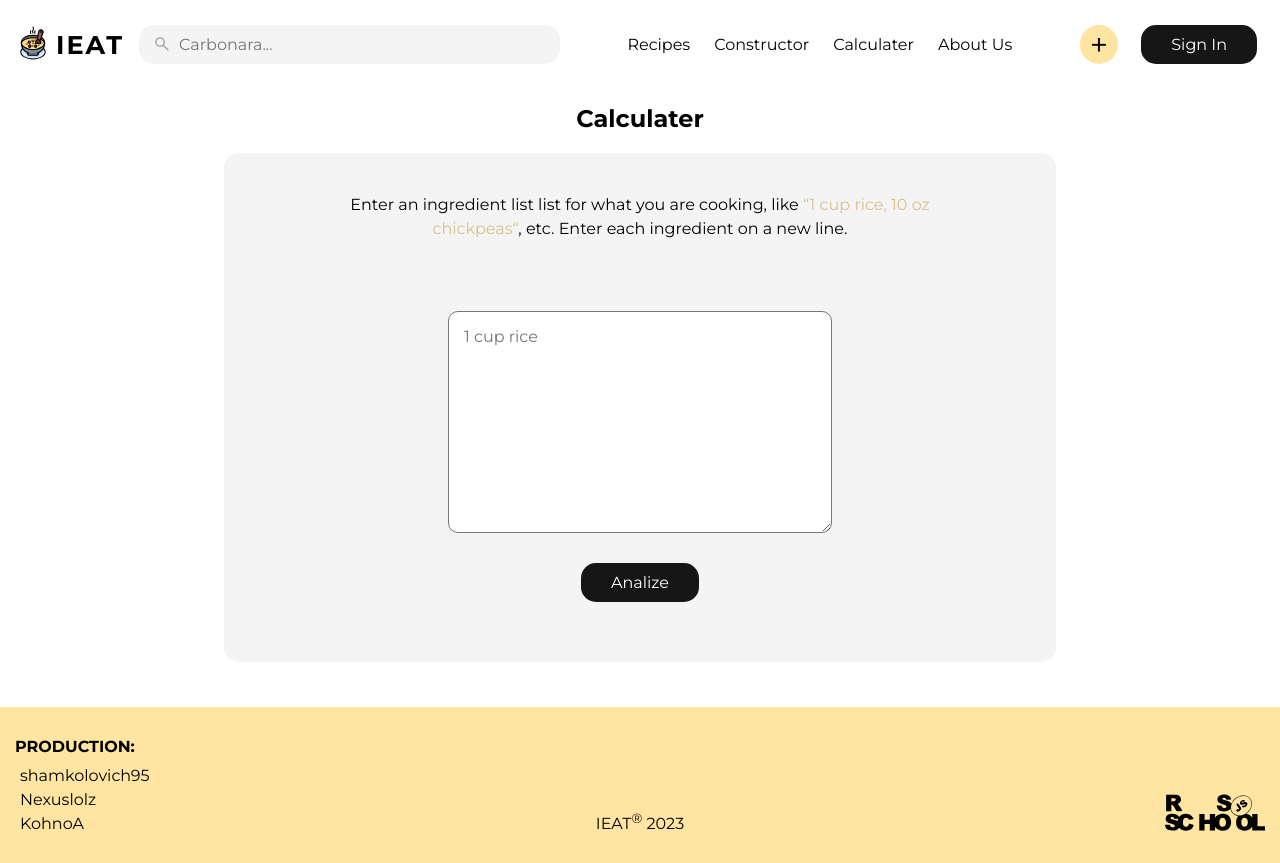
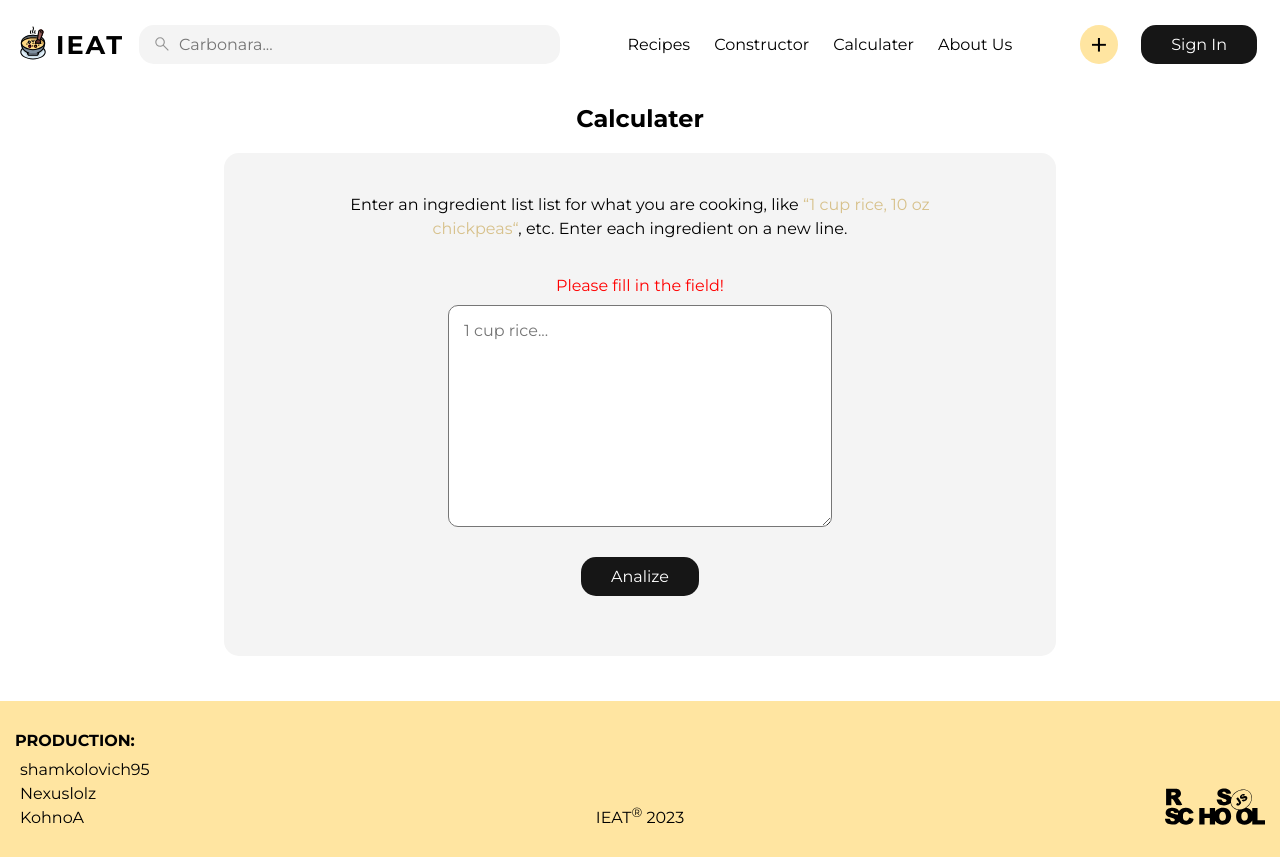
Before and after one commit to KohnoA/rs-clone, a React (Create React App) app: page /calculater in a window 1280 px wide. Both pictures are taken after a click on the button "Analize". Built offline with nearby package versions, Linux system fonts and the light colour scheme; no server answers.

Commit message:
feat: add error message and loading animation

```diff
--- a/src/pages/Calculater/Calculater.module.scss
+++ b/src/pages/Calculater/Calculater.module.scss
@@ -24,7 +24,7 @@
 .description {
   max-width: 85%;
   margin: 0 auto;
-  margin-bottom: 70px;
+  margin-bottom: 35px;
 
   text-align: center;
   line-height: 1.5rem;
@@ -61,3 +61,25 @@
   outline: none;
   border-radius: 10px;
 }
+
+.error {
+  visibility: hidden;
+  margin-bottom: 10px;
+  color: red;
+}
+
+.errorShow {
+  visibility: visible;
+}
+
+.loading {
+  width: 100px;
+  height: 100px;
+
+  margin: 0 auto;
+
+  background-image: url('../../assets/icons/loading-calc.gif');
+  background-position: center;
+  background-repeat: no-repeat;
+  background-size: contain;
+}
--- a/src/pages/Calculater/Calculater.tsx
+++ b/src/pages/Calculater/Calculater.tsx
@@ -3,20 +3,41 @@ import axios from 'axios';
 import Button from '../../components/Button/Button';
 import { useState } from 'react';
 
-const NUTRITION_ANALYSIS_APP_ID = 'app_id=c1373a30';
-const NUTRITION_ANALYSIS_APP_KEY = 'app_key=df20c251f90c957e7829cc43301294f5';
+const NUTRITION_ANALYSIS_APP_ID = 'app_id=c1373a30'; // env
+const NUTRITION_ANALYSIS_APP_KEY = 'app_key=df20c251f90c957e7829cc43301294f5'; // env
 const NUTRITION_ANALYSIS_BASE_REQUEST = 'https://api.edamam.com/api/nutrition-data';
 const NUTRITION_ANALYSIS_TYPE_REQUEST = 'nutrition-type=cooking';
 
 const Calculater: React.FC = () => {
   const [info, setInfo] = useState<boolean>(false);
+  const [value, setValue] = useState<string>('');
+  const [isEmpty, setIsEmpty] = useState<boolean>(false);
+  const [loading, setLoading] = useState<boolean>(false);
 
-  const testApi = async () => {
-    const response = await axios.get(`${NUTRITION_ANALYSIS_BASE_REQUEST}?${NUTRITION_ANALYSIS_APP_ID}&${NUTRITION_ANALYSIS_APP_KEY}&${NUTRITION_ANALYSIS_TYPE_REQUEST}&ingr=1%20cup%20rice`);
-    const data = response.data;
-    console.log(data);
+  const analizeHandler = () => {
+    if (!value) {
+      setIsEmpty(true);
 
-    setInfo(prev => !prev);
+      return;
+    }
+
+    setLoading(true);
+    dataRequest();
+  }
+
+  const dataRequest = async () => {
+    try {
+      const urlValue = encodeURI(`ingr=${value}`);
+      const response = await axios.get(`${NUTRITION_ANALYSIS_BASE_REQUEST}?${NUTRITION_ANALYSIS_APP_ID}&${NUTRITION_ANALYSIS_APP_KEY}&${NUTRITION_ANALYSIS_TYPE_REQUEST}&${urlValue}`);
+      const data = response.data;
+
+      console.log(data);
+      setInfo(prev => !prev);
+      setLoading(false);
+
+    } catch (error) {
+      if (error instanceof Error) console.error(error.message);
+    }
   }
 
   return (
@@ -32,15 +53,29 @@ const Calculater: React.FC = () => {
           etc. Enter each ingredient on a new line.
         </p>
 
-        <div className={ styles.wrapper2Columns }>
-          <div className={ styles.controls }>
-            <textarea className={ styles.textarea } rows={ 10 } placeholder='1 cup rice' />
+        { loading
+          ? <div className={ styles.loading }></div>
+          : <div className={ styles.wrapper2Columns }>
+              <div className={ styles.controls }>
+                <p className={ `${styles.error} ${isEmpty ? styles.errorShow : ''}` }>
+                  Please fill in the field!
+                </p>
 
-            <Button text='Analize' onClick={ testApi } />
-          </div>
+                <textarea
+                  className={ styles.textarea }
+                  rows={ 10 }
+                  placeholder='1 cup rice...'
+                  value={ value }
+                  onChange={ (event) => setValue(event.target.value) }
+                  onFocus={ () => setIsEmpty(false) }
+                />
 
-          { info && <div>Check</div> }
-        </div>
+                <Button text='Analize' onClick={ analizeHandler } />
+              </div>
+
+              { info && <div>Analitics data</div> }
+            </div>
+        }
       </div>
     </div>
   )
```
Also changed, not shown: src/assets/icons/loading-calc.gif (added).
